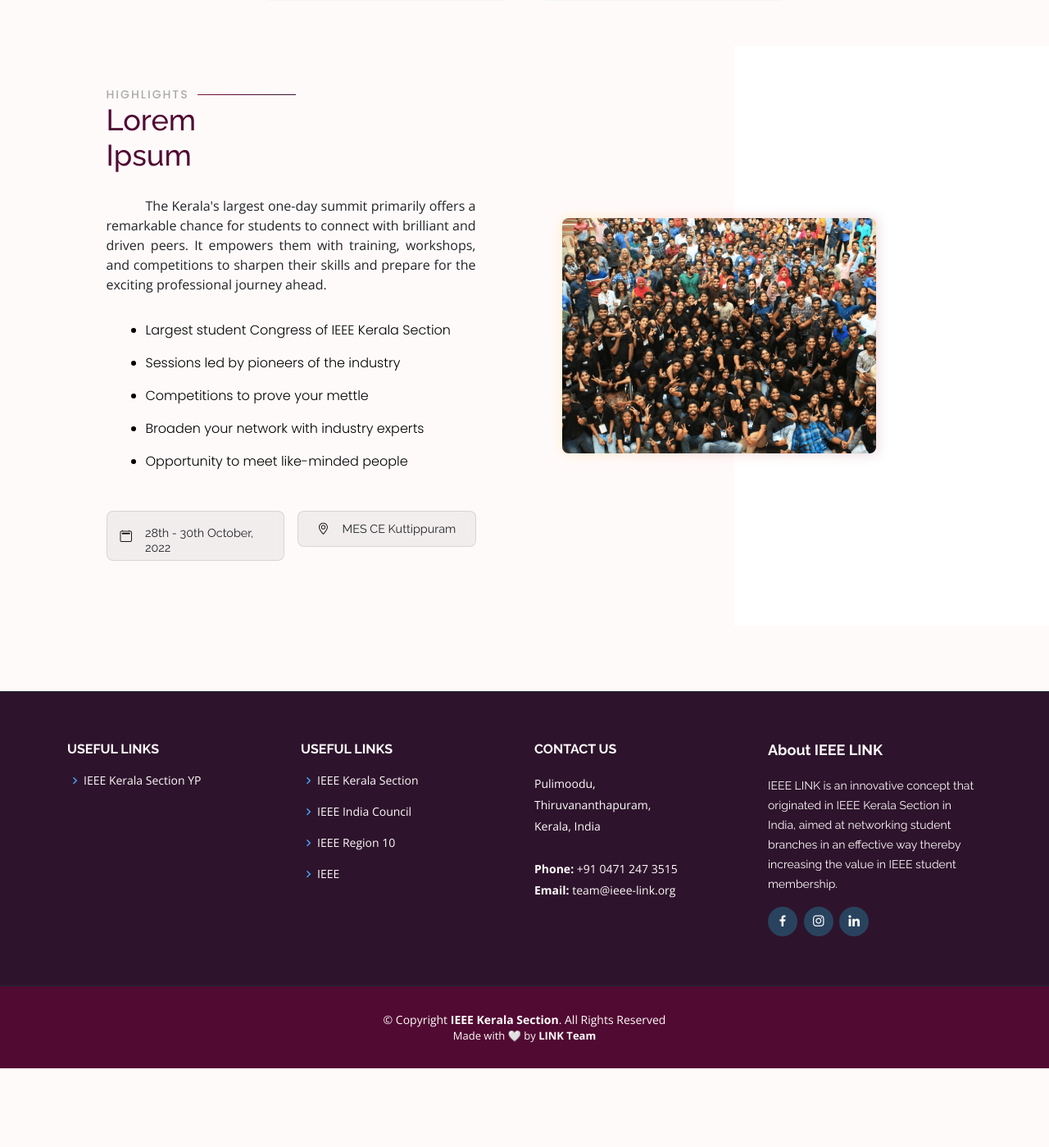
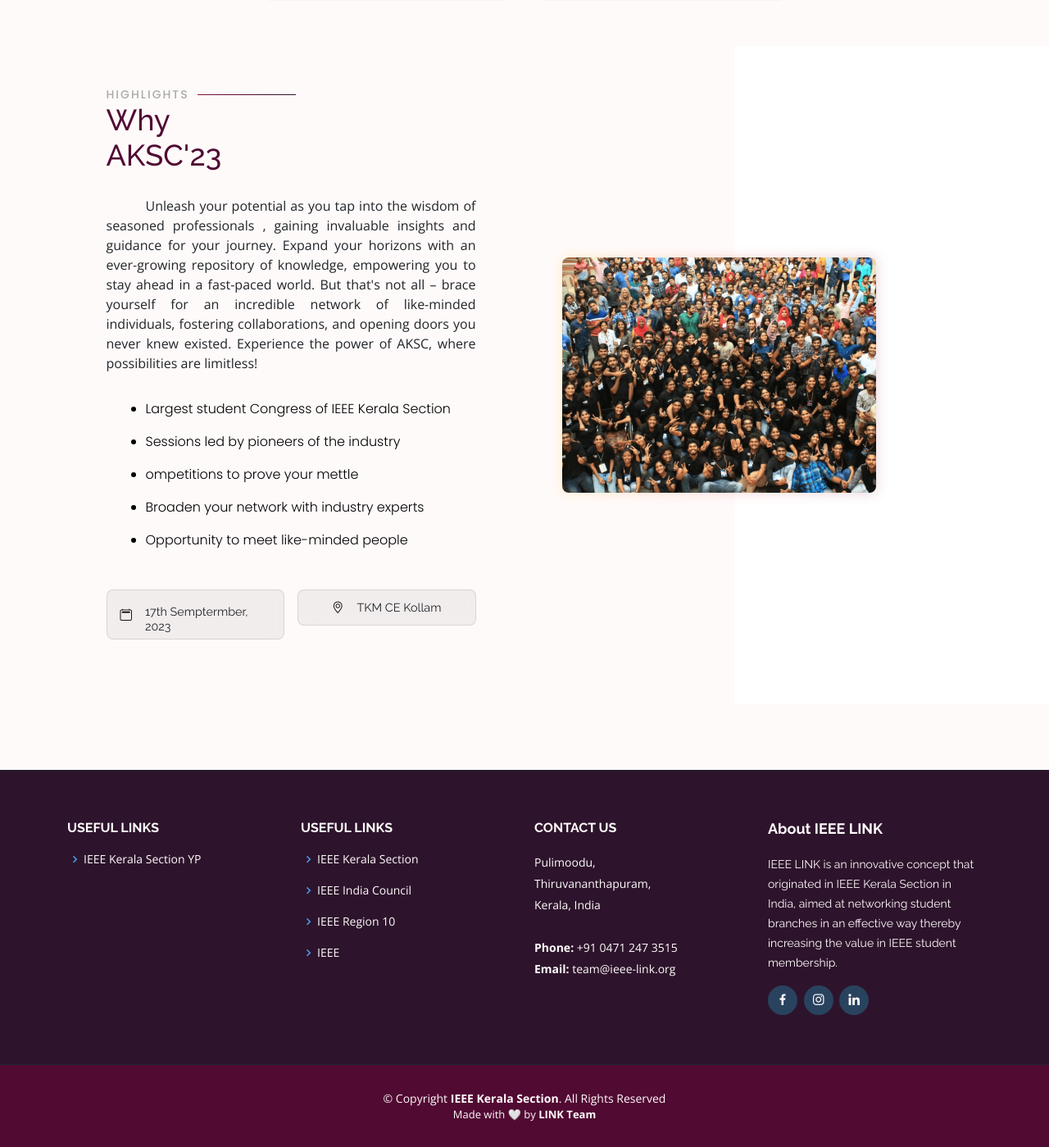
Before and after one commit to AlbinSony/aksc23-fork, a Node server app: page / in a window 1280 px wide. Shown: the part 2396-3795 px from the top of the page at 82% size. Before the commit the page ends 3699 px from the top, so only its background shows below. Run offline with Node 20, Linux system fonts and the light colour scheme; some libraries are stand-ins or nearby versions; some web fonts are replaced.

Commit message:
changes date, removes aos

```diff
--- a/app.js
+++ b/app.js
@@ -37,8 +37,13 @@
     secret: process.env.SESSION_SECRET,
     cookie: {maxAge: parseInt(process.env.SESSION_MAX_AGE)},
     resave: true,
-    store: MongoStore.create({
-        url: process.env.MONGO, ttl: 12 * 24 * 60 * 60, autoRemove: true
+    // store: MongoStore.create({
+    //     url: process.env.MONGO, ttl: 12 * 24 * 60 * 60, autoRemove: true
+    // }),
+    store: new MongoStore({
+        mongoUrl: process.env.MONGO,
+        ttl: 12 * 24 * 60 * 60,
+        autoRemove: true
     }),
 
     saveUninitialized: false
--- a/views/index.hbs
+++ b/views/index.hbs
@@ -177,34 +177,48 @@
       <div class="col-12 col-md-6 col-lg-5">
         <div class="highlight-text">
 
-          <div class="section-title" data-aos="fade-left">
+          <div class="section-title" >
+            {{!-- <div class="section-title" data-aos="fade-left"></div> --}}
 
             <h2>Highlights</h2>
             <h1>
-              <span>Lorem<br />
-                Ipsum</span>
+              <span>Why<br />
+                AKSC'23</span>
             </h1>
           </div>
 
-          <p data-aos="fade-up" data-aos-delay="200">
-            &emsp;&emsp;&emsp;The Kerala's largest one-day summit primarily
-            offers a remarkable chance for students to connect with brilliant
-            and driven peers. It empowers them with training, workshops, and
-            competitions to sharpen their skills and prepare for the exciting
-            professional journey ahead.
+          <p>
+          {{!-- <p data-aos="fade-up" data-aos-delay="200"> --}}
+            &emsp;&emsp;&emsp;Unleash your potential as you tap into the wisdom of seasoned professionals , gaining
+invaluable insights and guidance for your journey. Expand your horizons with an ever-growing
+repository of knowledge, empowering you to stay ahead in a fast-paced world. But that's not all
+– brace yourself for an incredible network of like-minded individuals, fostering collaborations,
+and opening doors you never knew existed. Experience the power of AKSC, where possibilities
+are limitless!
           </p>
 
           <ul>
-            <li data-aos="fade-up" data-aos-delay="200">Largest student Congress
+            <li >
+            {{!-- <li data-aos="fade-up" data-aos-delay="200"> --}}
+
+              Largest student Congress
               of IEEE Kerala Section
             </li>
-            <li data-aos="fade-up" data-aos-delay="300">Sessions led by pioneers
+                        <li >
+            {{!-- <li data-aos="fade-up" data-aos-delay="200"> --}}
+Sessions led by pioneers
               of the industry</li>
-            <li data-aos="fade-up" data-aos-delay="400">Competitions to prove
+                     <li >
+            {{!-- <li data-aos="fade-up" data-aos-delay="200"> --}}
+ompetitions to prove
               your mettle</li>
-            <li data-aos="fade-up" data-aos-delay="500">Broaden your network
+                       <li >
+            {{!-- <li data-aos="fade-up" data-aos-delay="200"> --}}
+Broaden your network
               with industry experts</li>
-            <li data-aos="fade-up" data-aos-delay="600">Opportunity to meet
+                  <li >
+            {{!-- <li data-aos="fade-up" data-aos-delay="200"> --}}
+Opportunity to meet
               like-minded people</li>
           </ul>
 
@@ -219,13 +233,13 @@
                         </div> -->
 
           <div class="event-detail">
-            <div class="the-detail" data-aos="fade-left">
+            <div class="the-detail" >
               <i class="bi bi-calendar2"></i>
-              <h3>28th - 30th October, 2022</h3>
+              <h3>17th Semptermber, 2023</h3>
             </div>
-            <div class="the-detail" data-aos="fade-left" data-aos-delay="200">
+            <div class="the-detail" >
               <i class="bi bi-geo-alt"></i>
-              <h3>MES CE Kuttippuram</h3>
+              <h3>TKM CE Kollam</h3>
             </div>
           </div>
 
```
